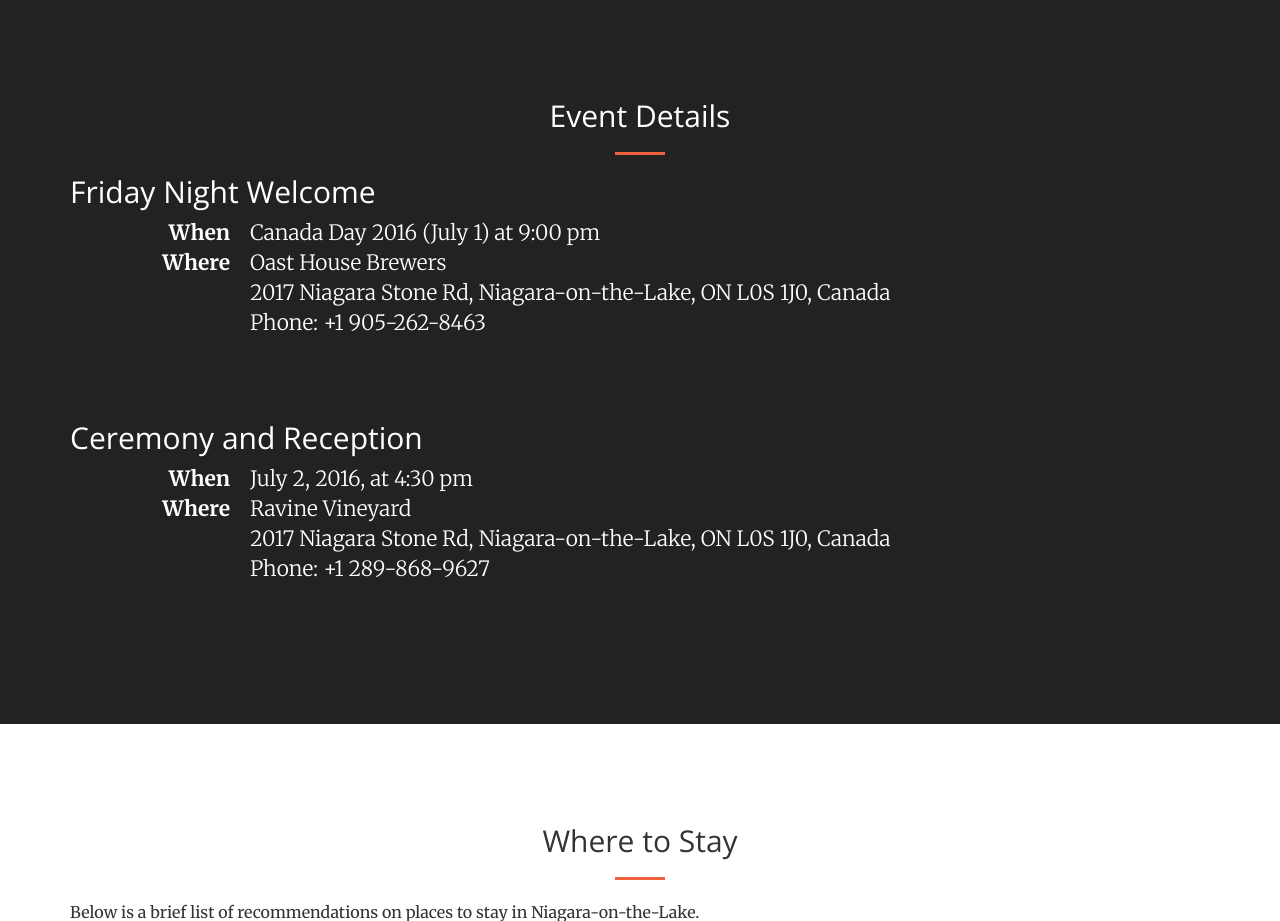
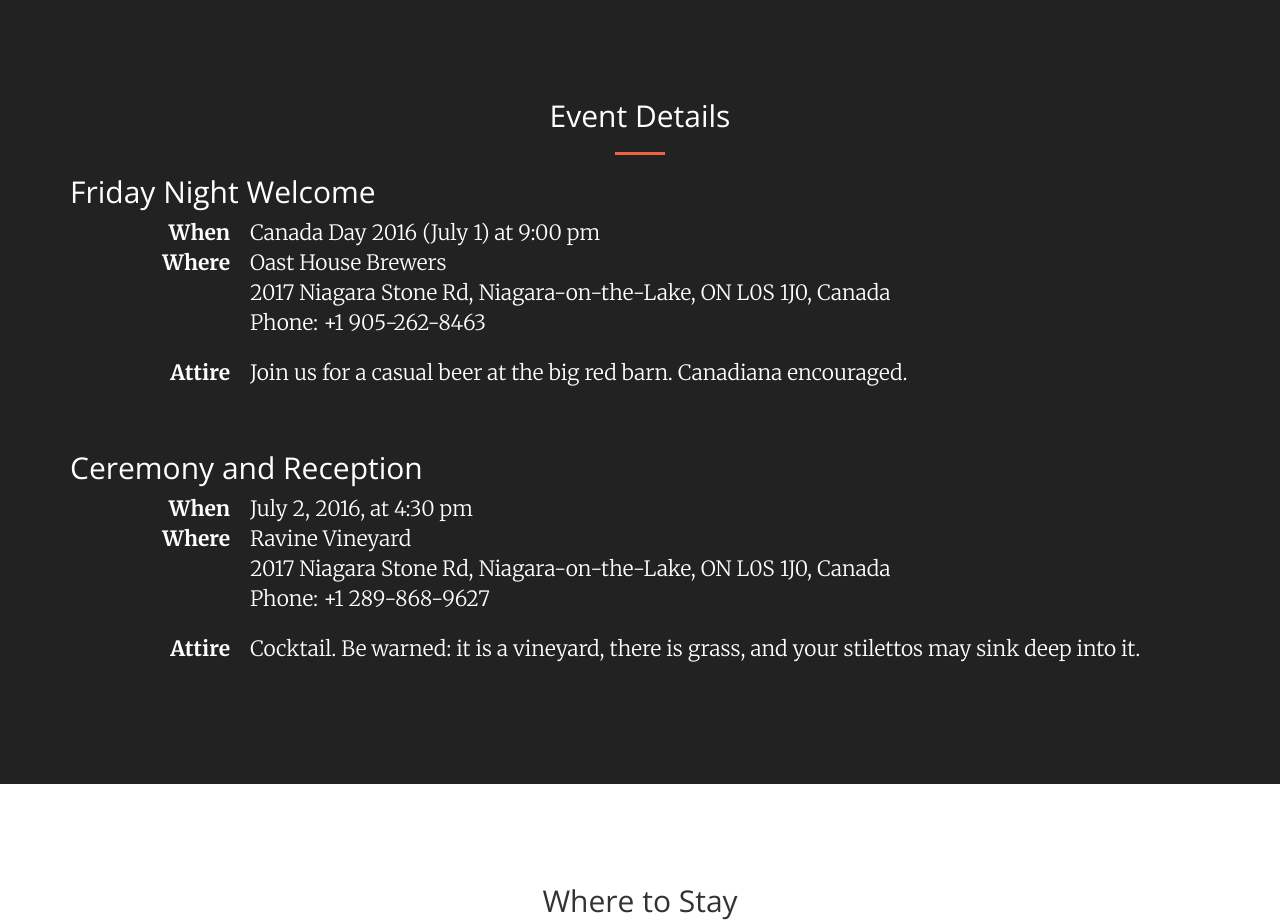
Before and after one commit to czue/django-wedding-website, a Django app: page /public/ in a window 1280 px wide. Shown: the part 2183-3104 px from the top of the page. Run offline with Django 3.2, Linux system fonts and the light colour scheme; some libraries are stand-ins or nearby versions.

Commit message:
add attire info

```diff
--- a/bigday/templates/partials/event.html
+++ b/bigday/templates/partials/event.html
@@ -16,6 +16,8 @@
                     </address>
 
                 </dd>
+                <dt>Attire</dt>
+                <dd>Join us for a casual beer at the big red barn. Canadiana encouraged.</dd>
 			</dl>
 			<br/>
             <h2>Ceremony and Reception</h2>
@@ -30,6 +32,8 @@
                         Phone: +1 289-868-9627
                     </address>
                 </dd>
+                <dt>Attire</dt>
+                <dd>Cocktail. Be warned: it is a vineyard, there is grass, and your stilettos may sink deep into it.</dd>
             </dl>
         </div>
     </div>
```
